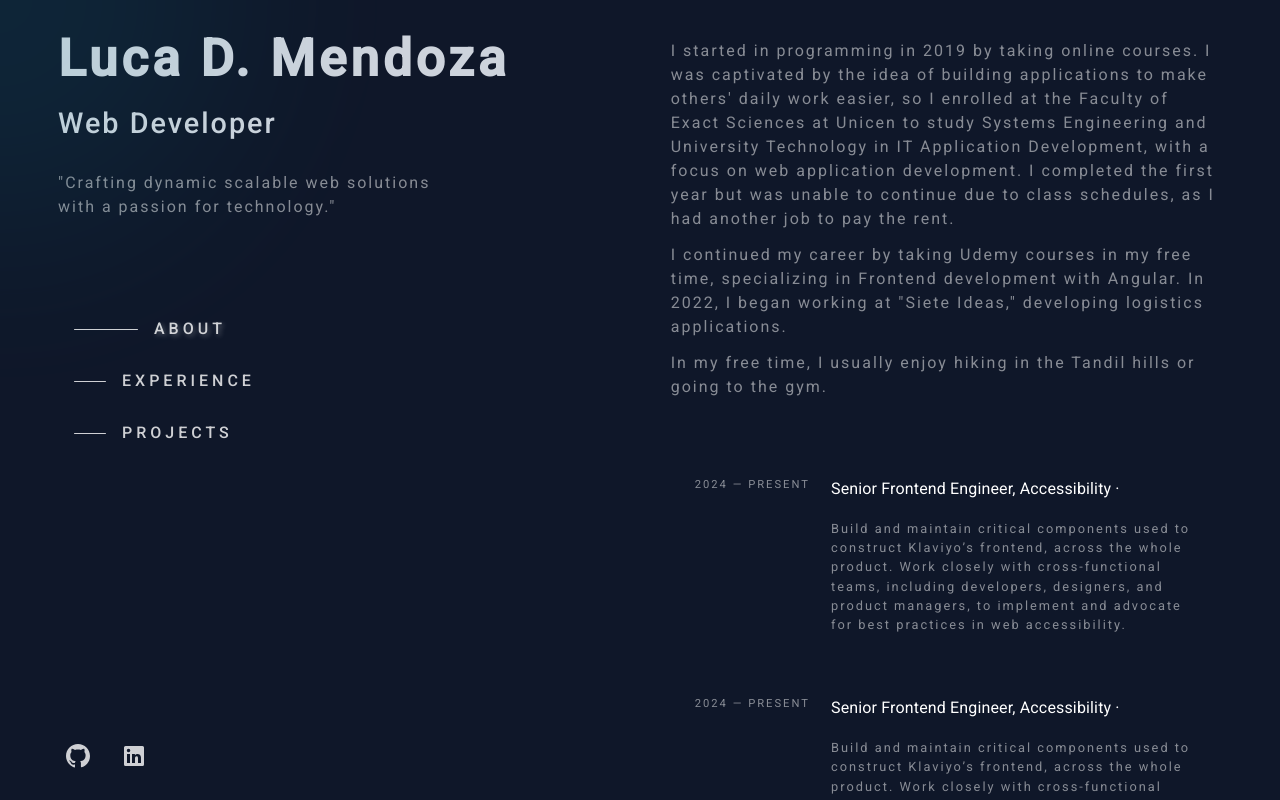
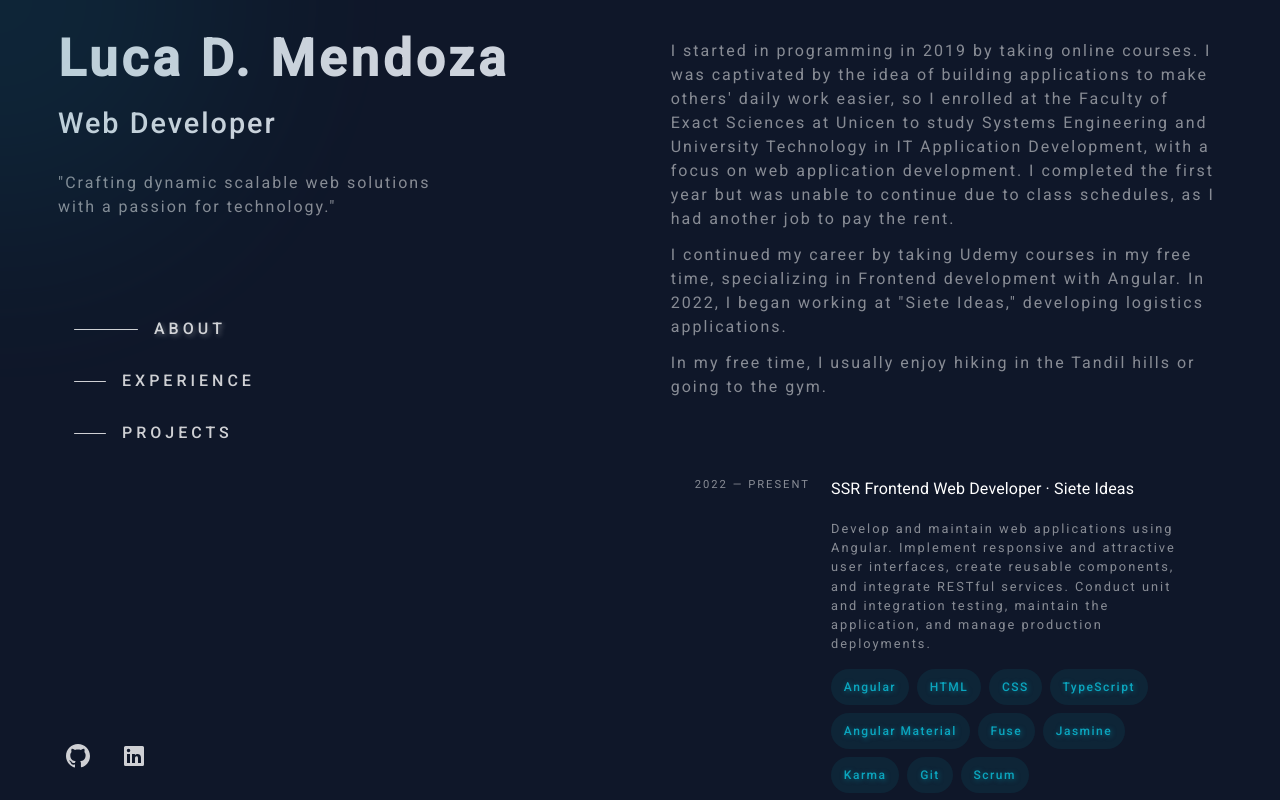
Before and after one commit to Luca-Mendoza/mein-fe, an Angular app: page / in a window 1280 px wide. Built offline with nearby package versions, Linux system fonts and the light colour scheme.

Commit message:
feat(): ok add experience

```diff
--- a/src/app/public/pages/home/home.component.html
+++ b/src/app/public/pages/home/home.component.html
@@ -216,7 +216,7 @@
       </div>
       <div class="item item__experience">
         <section id="sectionExperience" class="section section__experience">
-          <div class="experience">
+          <!-- <div class="experience">
             <div class="date"><span>2024 — Present</span></div>
             <div class="info">
               <h3>Senior Frontend Engineer, Accessibility ·</h3>
@@ -229,46 +229,29 @@
                 in web accessibility.
               </p>
             </div>
-          </div>
+          </div> -->
           <div class="experience">
-            <div class="date"><span>2024 — Present</span></div>
+            <div class="date"><span>2022 — Present</span></div>
             <div class="info">
-              <h3>Senior Frontend Engineer, Accessibility ·</h3>
-
+              <h3>SSR Frontend Web Developer · Siete Ideas</h3>
               <p>
-                Build and maintain critical components used to construct
-                Klaviyo’s frontend, across the whole product. Work closely with
-                cross-functional teams, including developers, designers, and
-                product managers, to implement and advocate for best practices
-                in web accessibility.
+                Develop and maintain web applications using Angular. Implement
+                responsive and attractive user interfaces, create reusable
+                components, and integrate RESTful services. Conduct unit and
+                integration testing, maintain the application, and manage
+                production deployments.
               </p>
-
               <div class="chips">
-                <div class="chip">JavaScript</div>
+                <div class="chip">Angular</div>
+                <div class="chip">HTML</div>
+                <div class="chip">CSS</div>
                 <div class="chip">TypeScript</div>
-                <div class="chip">React</div>
-              </div>
-            </div>
-          </div>
-          <div class="experience">
-            <div class="date"><span>2024 — Present</span></div>
-            <div class="info">
-              <h3>Senior Frontend Engineer, Accessibility ·</h3>
-
-              <p>
-                Build and maintain critical components used to construct
-                Klaviyo’s frontend, across the whole product. Work closely with
-                cross-functional teams, including developers, designers, and
-                product managers, to implement and advocate for best practices
-                in web accessibility.
-              </p>
-
-              <div class="chips">
-                <div class="chip">JavaScript</div>
-                <div class="chip">TypeScript</div>
-                <div class="chip">Angular</div>
-                <div class="chip">Material</div>
-                <div class="chip">Material</div>
+                <div class="chip">Angular Material</div>
+                <div class="chip">Fuse</div>
+                <div class="chip">Jasmine</div>
+                <div class="chip">Karma</div>
+                <div class="chip">Git</div>
+                <div class="chip">Scrum</div>
               </div>
             </div>
           </div>
```
